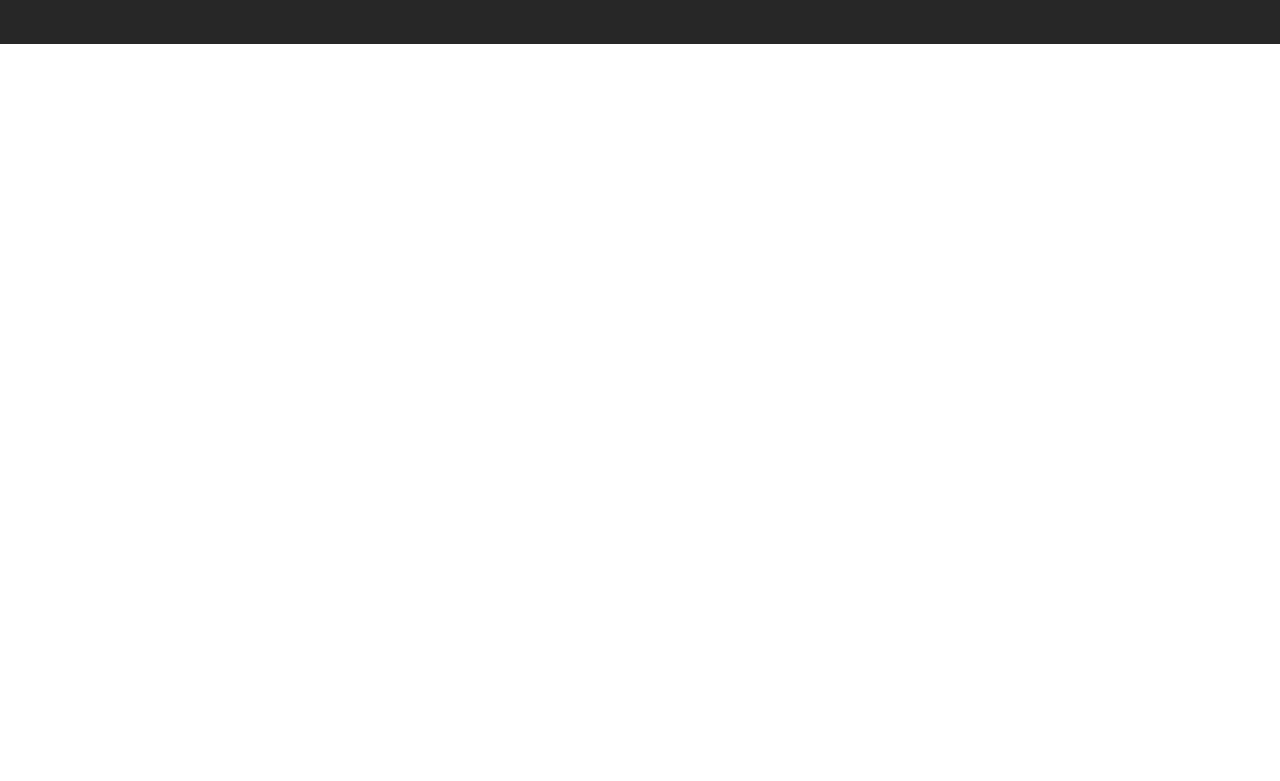
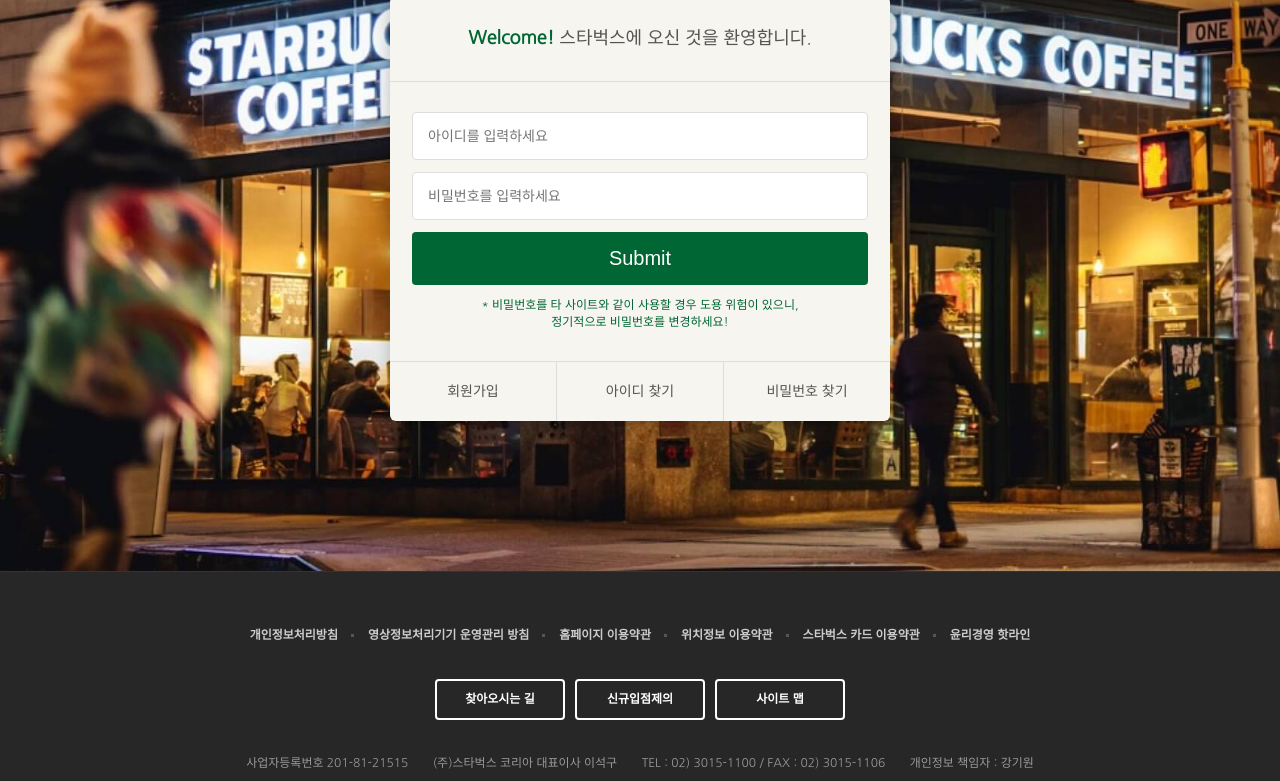
Before and after one commit to Leeminsu67/starbucks, a plain HTML site: page signin/index.html in a window 1280 px wide. Shown: the part 290-1071 px from the top of the page. Before the commit the page ends 800 px from the top, so only its background shows below. Drawn offline with nearby package versions, Linux system fonts and the light colour scheme.

Commit message:
로그인 페이지

```diff
--- /dev/null
+++ b/css/signin.css
@@ -0,0 +1,90 @@
+.signin {
+  margin-top: 120px;
+  padding: 100px 0 150px;
+  background-image: url("../images/signin_bg.jpg");
+  background-repeat: no-repeat;
+  background-position: center;
+  background-attachment: fixed;
+  background-size: cover;
+}
+
+.signin h1 {
+  color: #fff;
+  font-size: 30px;
+  font-weight: 700;
+  text-align: center;
+  margin-bottom: 24px;
+}
+
+.signin__card {
+  width: 500px;
+  margin: 0 auto;
+  border-radius: 6px;
+  background-color: #f6f5f0;
+  box-shadow: 2px 2px 20px rgba(0, 0, 0, 0.3);
+  color: #555;
+}
+
+.signin__card h2 {
+  padding: 30px;
+  font-size: 18px;
+  text-align: center;
+  border-bottom: 1px solid #ddd;
+}
+
+.signin__card h2 strong {
+  color: #006633;
+  font-weight: 700;
+}
+
+.signin__card form {
+  padding: 30px 22px;
+}
+
+.signin__card form input {
+  width: 100%;
+  margin-bottom: 12px;
+  padding: 15px;
+  padding: 15px;
+  border: 1px solid #ddd;
+  border-radius: 4px;
+  outline: none;
+  box-sizing: border-box;
+  font-size: 14px;
+}
+
+.signin__card form [type="submit"] {
+  background-color: #006633;
+  border: none;
+  color: #fff;
+  font-size: 20px;
+  cursor: pointer;
+}
+
+.signin__card form p {
+  font-size: 12px;
+  color: #006633;
+  text-align: center;
+}
+
+.signin__card .actions {
+  display: flex;
+  border-top: 1px solid #ddd;
+}
+
+.signin__card .actions a {
+  flex-grow: 1;
+  flex-basis: 0;
+  text-align: center;
+  padding: 20px;
+  color: #555;
+  font-size: 14px;
+  border-right: 1px solid #ddd;
+}
+
+.signin__card .actions a:last-child {
+  border-right: none;
+}
+.signin__card .actions a:hover {
+  text-decoration: underline;
+}
--- a/signin/index.html
+++ b/signin/index.html
@@ -55,6 +55,7 @@
     <script src="https://unpkg.com/swiper@6.8.4/swiper-bundle.min.js"></script>
     <!-- css -->
     <link rel="stylesheet" href="../css/common.css" />
+    <link rel="stylesheet" href="../css/signin.css" />
 
     <!-- src -->
     <script defer src="../src/common.js"></script>
@@ -407,6 +408,28 @@
       </div> -->
     </header>
 
+    <!-- LOGIN -->
+    <section class="signin">
+      <h1>로그인</h1>
+      <div class="signin__card">
+        <h2><strong>Welcome!</strong> 스타벅스에 오신 것을 환영합니다.</h2>
+        <form>
+          <input type="text" placeholder="아이디를 입력하세요" />
+          <input type="password" placeholder="비밀번호를 입력하세요" />
+          <input type="submit" placeholder="로그인" />
+          <p>
+            * 비밀번호를 타 사이트와 같이 사용할 경우 도용 위험이 있으니,<br />
+            정기적으로 비밀번호를 변경하세요!
+          </p>
+        </form>
+        <div class="actions">
+          <a href="javascript:void(0)">회원가입</a>
+          <a href="javascript:void(0)">아이디 찾기</a>
+          <a href="javascript:void(0)">비밀번호 찾기</a>
+        </div>
+      </div>
+    </section>
+
     <!-- FOOTER -->
     <footer>
       <div class="inner">
```
